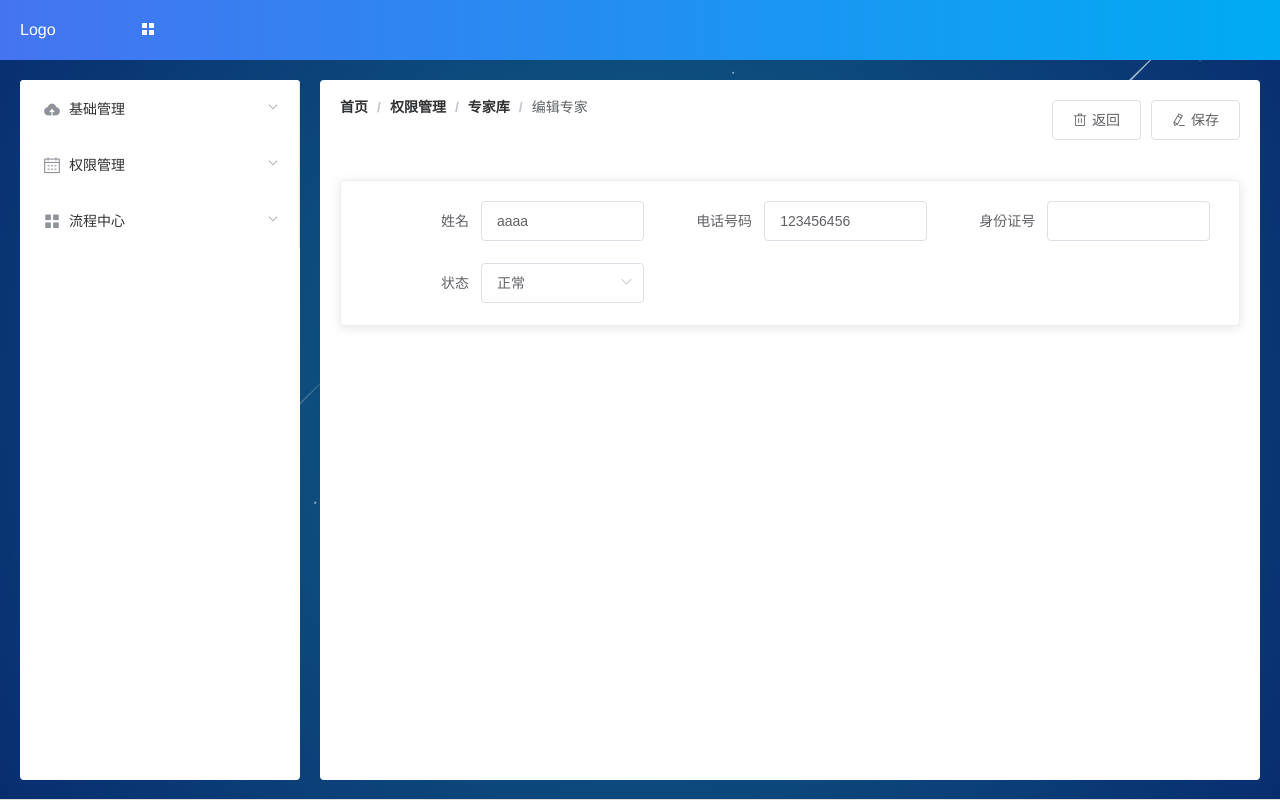
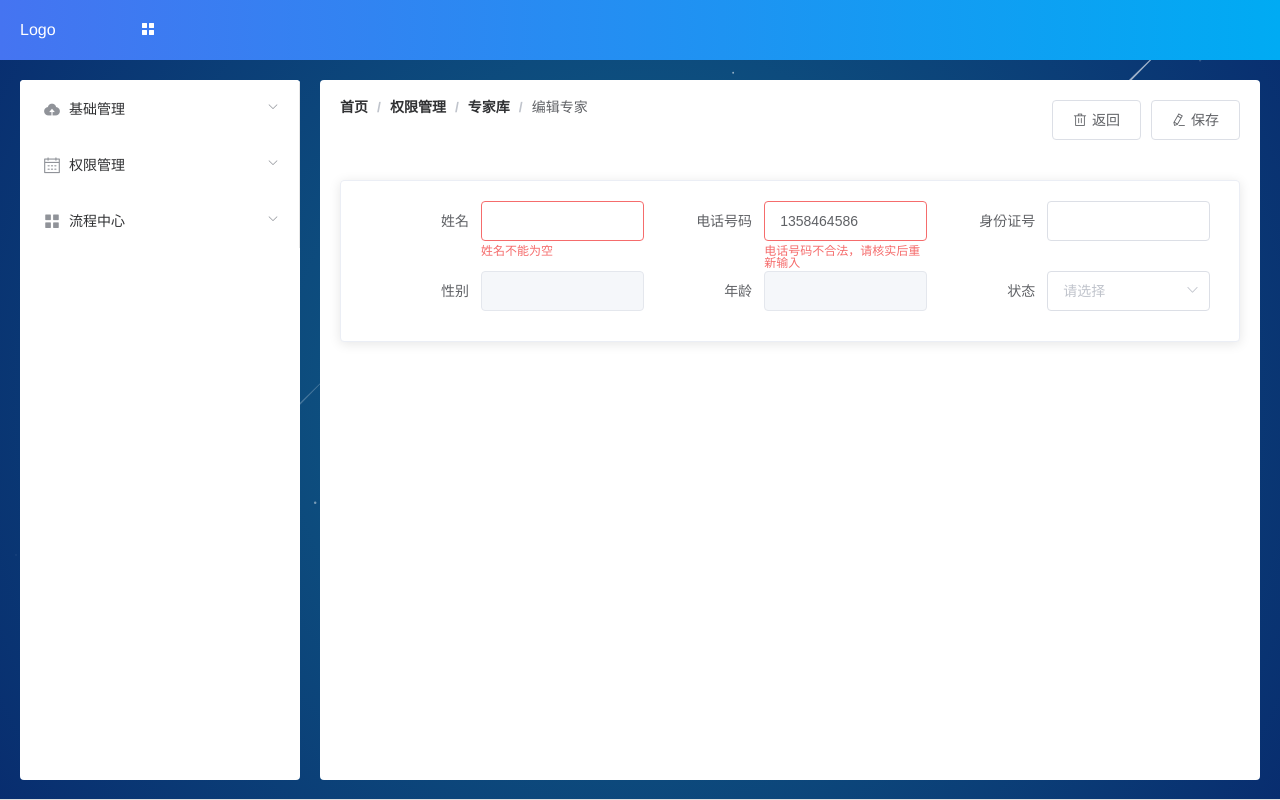
Before and after one commit to 740422247/Lixx0.01, a Vue app: page /expertsEdit in a window 1280 px wide. Built offline with nearby package versions, Linux system fonts and the light colour scheme.

Commit message:
自定义表单准备

```diff
--- a/src/components/base/childhood-btns.vue
+++ b/src/components/base/childhood-btns.vue
@@ -7,6 +7,7 @@
       :type="item.type"
       :disabled="item.disabled"
       @click="clickButton(item.key,item)"
+      v-show="!item.visible"
     >{{item.label}}</el-button>
   </div>
 </template>
--- a/src/components/base/childhood-forms.vue
+++ b/src/components/base/childhood-forms.vue
@@ -1,6 +1,6 @@
 
 <template>
-  <el-form :model="showModel" :rules="rules" ref="showModel" class="demo-form-inline demo-ruleForm">
+  <el-form :model="showModel" :rules="dynRules" ref="showModel" class="demo-form-inline demo-ruleForm">
     <el-form-item
       :label="item.label"
       :label-width="item.labelWidth ? item.labelWidth : '120px'"
@@ -8,6 +8,7 @@
       :key="item.key"
       :prop="item.key"
       :class="item.className"
+      v-show="!item.visible"
     >
       <div class="searchBtn" v-if="item.type === 'search'">
         <el-button type="text" icon="el-icon-arrow-down" @click="flod" v-if="!item.showFold">更多搜索条件</el-button>
@@ -42,7 +43,7 @@
         v-else
         :disabled="item.disabled"
         v-model="showModel[item.key]"
-        @input="change"
+        @input="change(item)"
         auto-complete="off"
         :type="item.type ? item.type : 'text'"
         rows="3"
@@ -67,7 +68,10 @@ export default {
   },
   data: () => ({
     showModel: {},
+    dynRules: {},
+    // 展开查询按钮
     showMore: false,
+    // 验证是否通过
     isValid: true
   }),
   mounted() {
@@ -78,6 +82,7 @@ export default {
       if (!this.model) {
         this.model = {};
       }
+      this.dynRules = { ...this.rules };
       this.showModel = { ...this.model };
 
       // 过滤查询按钮
@@ -95,13 +100,17 @@ export default {
       }
     },
     // 变化触发方法
-    change() {
+    change(item) {
+      if (item.expression) {
+        item.expression(this.showModel);
+      }
       this.$emit("change", this.showModel);
     },
 
     // 获取表单结果
     getResult() {
-      if (!this.rules) {
+
+      if (!this.dynRules) {
         return this.showModel;
       }
 
@@ -119,7 +128,7 @@ export default {
         return this.showModel;
       } else {
         console.warn("数据验证失败，数据无法返回，请检查");
-        return "数据验证失败，如果想取消验证，无需传入rules属性"
+        return "数据验证失败，如果想取消验证，无需传入rules属性";
       }
     },
     // 查询触发事件
@@ -137,7 +146,9 @@ export default {
     },
     // 获取最大高度
     getMaxHeight() {
-      return (parseInt(this.entity.length / 3) + 1) * 62;
+      return !(this.entity.length % 3)
+        ? parseInt(this.entity.length / 3) * 70
+        : (parseInt(this.entity.length / 3) + 1) * 70;
     },
     // 设置搜索高度
     setHeight(num) {
--- a/src/pages/management/menu/experts-edit.vue
+++ b/src/pages/management/menu/experts-edit.vue
@@ -4,7 +4,13 @@
       <Breadcrumb :menu="menu" :actions="BreacrumbActions" @actionMethod="actionMethod"></Breadcrumb>
       <el-card class="box-card">
         <div class="top-filter">
-          <child-forms :entity="editEntity" :rules="editRules" ref="result" :model="editModel"></child-forms>
+          <child-forms
+            :entity="editEntity"
+            :rules="editRules"
+            ref="result"
+            @change="change"
+            :model="editModel"
+          ></child-forms>
         </div>
       </el-card>
     </div>
@@ -42,9 +48,24 @@ export default {
     ],
     // 编辑表单配置
     editEntity: [
-      { label: "姓名", key: "name" },
-      { label: "电话号码", key: "phone" },
-      { label: "身份证号", key: "idNum" },
+      { label: "姓名", key: "name",type:'text' },
+      { label: "电话号码", key: "phone", visible: false },
+      {
+        label: "身份证号",
+        key: "idNum",
+        expression: model => {
+          if (model.idNum.length === 3) {
+            model.age = 25;
+          } else if (model.idNum.length === 5) {
+            model.sex = "男";
+          } else {
+            model.age = "";
+            model.sex = "";
+          }
+        }
+      },
+      { label: "性别", key: "sex", disabled: true },
+      { label: "年龄", key: "age", disabled: true },
 
       {
         label: "状态",
@@ -57,7 +78,7 @@ export default {
         ]
       }
     ],
-    editModel: { name: "aaaa", phone: "123456456", state: "use" },
+    editModel: { phone: "1358464586" },
     editRules: {
       name: [
         {
@@ -88,11 +109,21 @@ export default {
     }
   }),
   mounted() {
-    console.log(this.menu);
+    // console.log(this.menu);
   },
   methods: {
     actionMethod(key, action) {
-      console.log("actionMethod:", key, action);
+      console.log("actionMethod:", action, key);
+      if (action.key === "edit") {
+        this.save();
+      }
+    },
+    save() {
+      const res = this.$refs.result.getResult();
+      console.log(res);
+    },
+    change(model) {
+      console.log("change:", model);
     }
   }
 };
--- a/src/pages/management/menu/experts.vue
+++ b/src/pages/management/menu/experts.vue
@@ -42,13 +42,14 @@ export default {
   },
   data: () => ({
     // 面包屑导航
-    menu: [GetBreadcrumb,{ path: "", label: "专家库" }],
+    menu: [GetBreadcrumb, { path: "", label: "专家库" }],
     // 按钮实体
     btnsEntity: [
       {
         label: "新增",
         icon: "el-icon-circle-plus-outline",
-        key: "add"
+        key: "add",
+        visible: false
       },
       {
         label: "修改",
@@ -147,7 +148,10 @@ export default {
     handelMethod({ name, row }) {
       console.log("experts table:", row);
       if (name === "linkTo") {
-        this.$router.push({ path: "/expertsEdit", params: { id: row.idNumer } });
+        this.$router.push({
+          path: "/expertsEdit",
+          params: { id: row.idNumer }
+        });
       }
     },
     initTable() {
```
